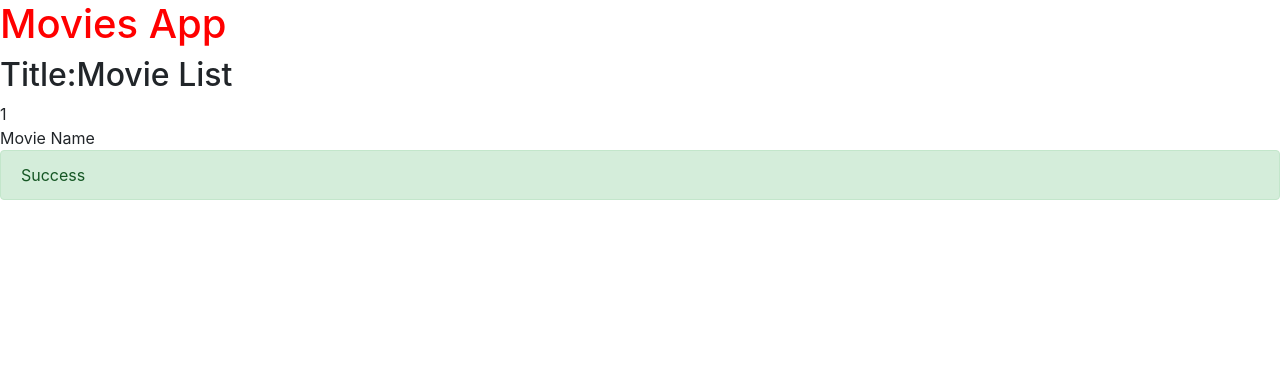
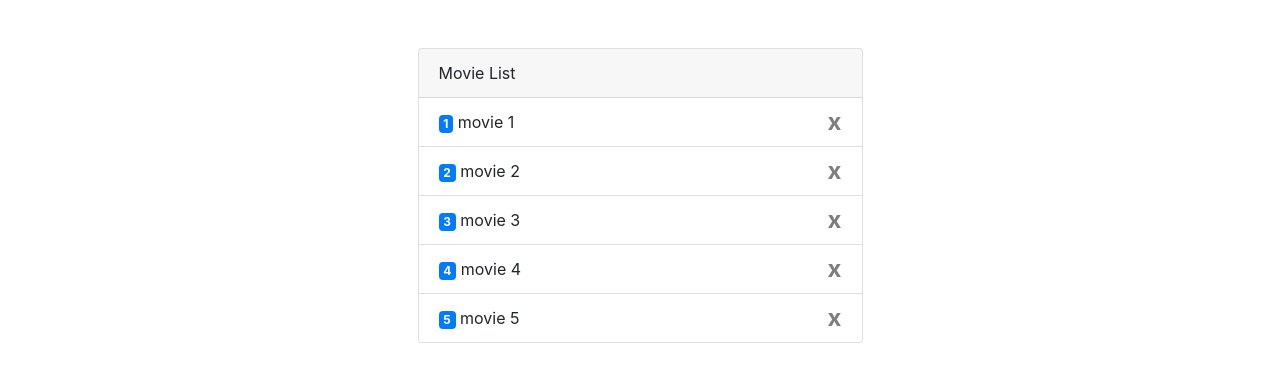
Before and after one commit to togunchan/movieApp, an Angular app: page / in a window 1280 px wide. Shown: the top 382 px of the page. Built offline with nearby package versions, Linux system fonts and the light colour scheme.

Commit message:
Lesson 4: Using Directives

```diff
--- a/src/app/app.component.html
+++ b/src/app/app.component.html
@@ -1,6 +1,7 @@
-<h1>Movies App</h1>
-<movies></movies>
-
-<div class="alert alert-success">
-    Success
+<div class="container">
+    <div class="row justify-content-center">
+        <div class="col-md-5 mt-5">
+            <movies></movies>
+        </div>
+    </div>
 </div>
--- /dev/null
+++ b/src/app/movie.datasource.ts
@@ -0,0 +1,9 @@
+import { Movie } from './movie';
+
+export const Movies: Movie[] = [
+    { id: 1, name: "movie 1" },
+    { id: 2, name: "movie 2"},
+    { id: 3, name: "movie 3"},
+    { id: 4, name: "movie 4"},
+    { id: 5, name: "movie 5"}
+];
--- a/src/app/movies/movies.component.html
+++ b/src/app/movies/movies.component.html
@@ -1,3 +1,12 @@
-<h2>{{ "Title:" + getTitle() }}</h2>
-<div>{{ movie.id }}</div>
-<div>{{ movie.name }}</div>
+<div class="card">
+    <div class="card-header">
+        {{title}}
+    </div>
+    <ul class="list-group list-group-flush">
+        <li *ngFor="let movie of movies" class="list-group-item">
+            <span class="badge badge-primary">{{movie.id}}</span> {{movie.name}}
+            <span class="close">x</span>
+
+        </li>
+    </ul>
+</div>
--- a/src/app/movies/movies.component.ts
+++ b/src/app/movies/movies.component.ts
@@ -1,5 +1,5 @@
 import { Component } from '@angular/core';
-import { Movie } from '../movie';
+import {Movies} from '../movie.datasource';
 
 @Component({
     selector: 'movies', // <movies></movies>
@@ -7,15 +7,6 @@ import { Movie } from '../movie';
 })
 export class MoviesComponent {
     title = 'Movie List'
+    movies = Movies;
 
-    //obje oluşturuyoruz
-    movie: Movie = {
-        id: 1,
-        name: 'Movie Name'
-
-    }
-
-    getTitle() {
-        return this.title;
-    }
 }
```
